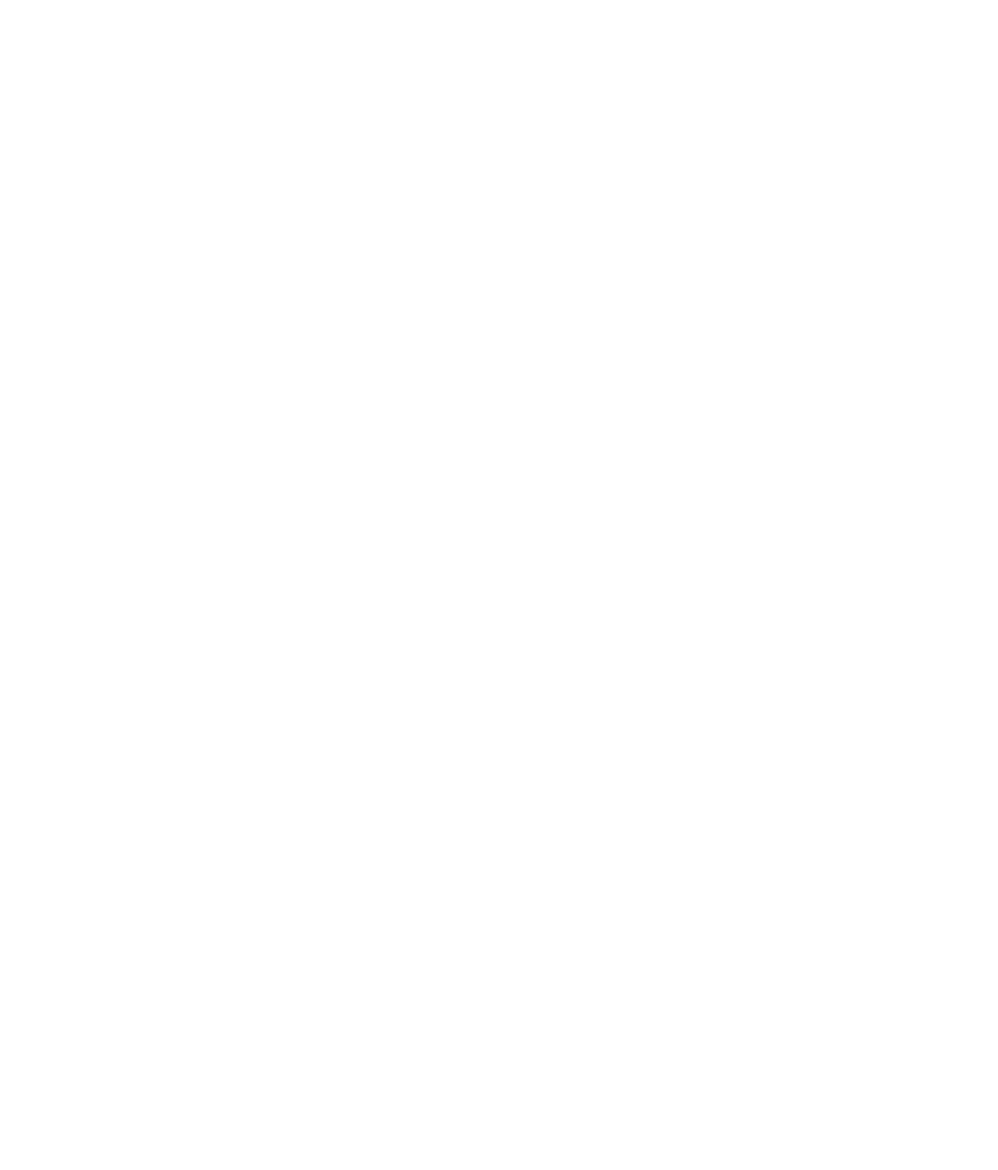
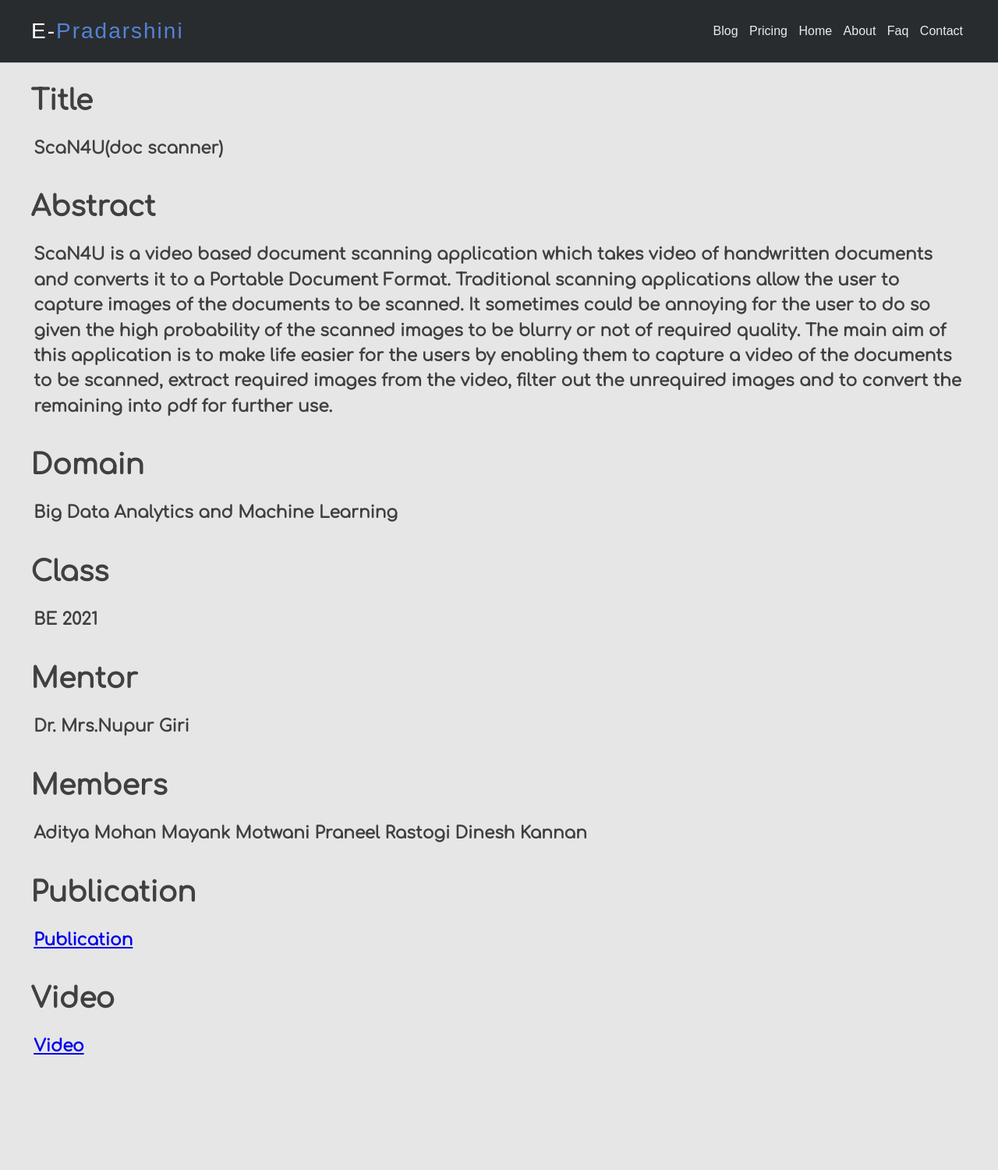
Before and after one commit to thewires2/E-Pradarshini, a Django app: page /projects/2 in a window 1280 px wide. Before the commit the page is empty. Shown: the whole page at 78% size. Before the commit the page ends 800 px from the top, so only its background shows below. Run offline with Django 3.2, Linux system fonts and the light colour scheme; data comes from the database, SQL or seed files in the repository; some libraries are stand-ins or nearby versions; some web fonts are replaced.

Commit message:
FIx project details view

```diff
--- a/Pradarshini/Projects/static/Projects/style.css
+++ b/Pradarshini/Projects/static/Projects/style.css
@@ -311,5 +311,25 @@
 }
 
 .form {
-	padding: 1.6em;
+	padding: 1em;
 }
+
+.heading {
+	font-size: 2em;
+	font-weight: bold;
+	padding: 0.1em;
+	margin-top: 0.5em;
+	margin-left: 1em;
+	margin-right: 1em;
+	margin-bottom: 0.1em;
+}
+
+.main-body {
+	font-size: 1.2em;
+	font-weight: bold;
+	padding: 0.5em;
+	margin-top: 0.1em;
+	margin-left: 1.5em;
+	margin-right: 1.5em;
+	margin-bottom: 0.5em;
+}
--- a/Pradarshini/Projects/templates/Projects/project_details.html
+++ b/Pradarshini/Projects/templates/Projects/project_details.html
@@ -1,12 +1,64 @@
-{% comment %} {% extends "base.html" %}
-{% block title %}{{ Data.project_Title }}{% endblock %}
-	{% block body%}
-		{{ Data.project_Year }}
-		{{ Data.project_Class }}
-		{{ Data.project_Title }}
-		{{ Data.project_Mentor }}
-		{{ Data.project_Domain }}
-		<a href="{{ Data.project_Publication }}">Publication</a>
-		{{ Data.project_Abstract }}
-		<a href="{{ Data.project_Video }}">Video</a>
-	{% endblock %} {% endcomment %}
+{% extends "base.html" %}
+{% load static %}
+{% block body%}
+
+
+<main id="main-doc">
+
+  <section class="main-section" id="Title">
+    <header class="heading">Title</header>
+	<div class="main-body">
+	{{ Data.project_Title }}
+	</div>
+  </section>
+
+  <section class="main-section" id="Abstract">
+    <header class="heading">Abstract</header>
+	<div class="main-body">
+	{{ Data.project_Abstract }}
+	</div>
+  </section>
+
+  <section class="main-section" id="Domain">
+    <header class="heading">Domain</header>
+	<div class="main-body">
+	{{ Data.project_Domain }}
+	</div>
+  </section>
+
+  <section class="main-section" id="Class">
+    <header class="heading">Class</header>
+	<div class="main-body">
+	{{ Data.project_Class }} {{ Data.project_Year }}
+	</div>
+  </section>
+
+  <section class="main-section" id="Mentor">
+    <header class="heading">Mentor</header>
+	<div class="main-body">
+	{{ Data.project_Mentor }}
+	</div>
+  </section>
+
+  <section class="main-section" id="Members">
+    <header class="heading">Members</header>
+	<div class="main-body">
+	{{ Data.project_Members }}
+	</div>
+  </section>
+
+  <section class="main-section" id="Publication">
+    <header class="heading">Publication</header>
+	<div class="main-body">
+	<a href="{{ Data.project_Publication }}">Publication</a>
+	</div>
+  </section>
+
+  <section class="main-section" id="Video">
+    <header class="heading">Video</header>
+	<div class="main-body">
+	<a href="{{ Data.project_Video }}">Video</a>
+	</div>
+  </section>
+</main>
+{% endblock %}
--- a/Pradarshini/templates/base.html
+++ b/Pradarshini/templates/base.html
@@ -8,6 +8,7 @@
         {% block title %}{% endblock %}
         </title>
         <meta name="viewport" content="width=device-width, initial-scale=1">
+        <link rel="stylesheet" href="{% block style %}{% endblock %}">
         <link rel="stylesheet" href="{% static 'Projects/style.css' %}">
         <script src="https://kit.fontawesome.com/c8ee3dd930.js"></script>
     </head>
@@ -16,9 +17,9 @@
         <div class="header-limiter">
             <h1><a href="#">E-<span>Pradarshini</span></a></h1>
             <nav>
+                <a href="#">Blog</a>
+                <a href="#">Pricing</a>
                 <a href="#">Home</a>
-                <a href="#" class="selected">Blog</a>
-                <a href="#">Pricing</a>
                 <a href="#">About</a>
                 <a href="#">Faq</a>
                 <a href="#">Contact</a>
```
Also changed, not shown: Pradarshini/Projects/templates/Projects/project.html (+1 -9 lines).
